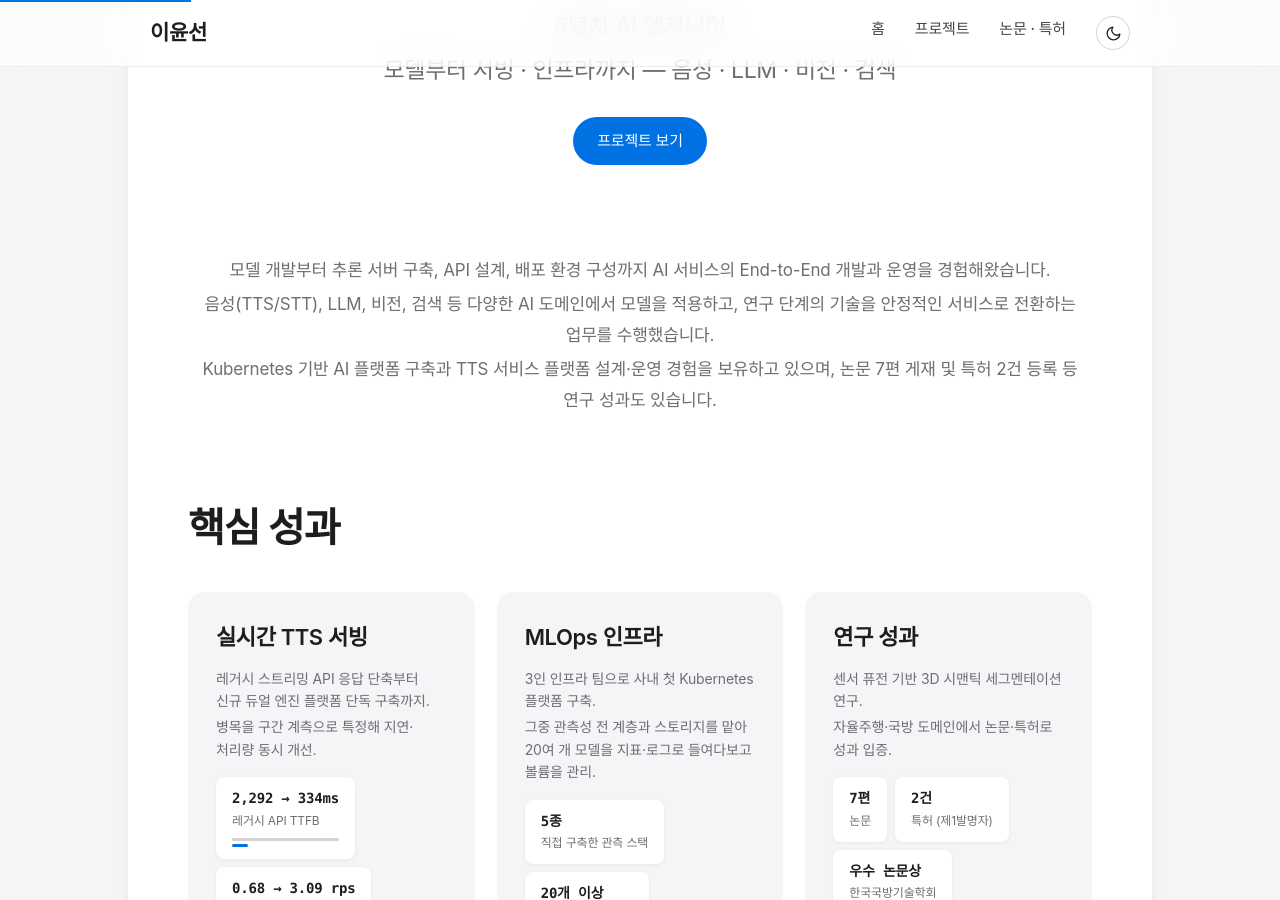
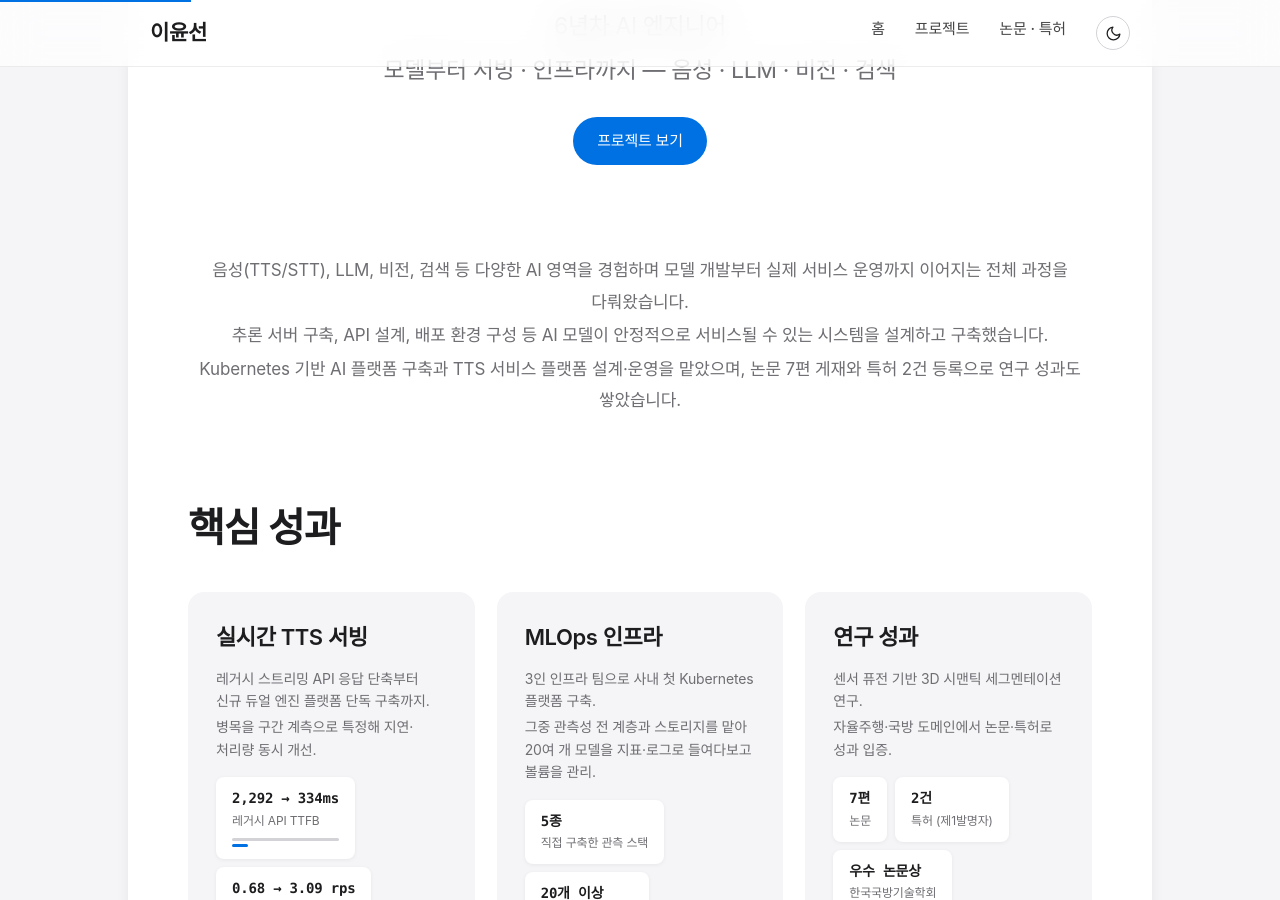
Before and after one commit to ckc5800/ckc5800.github.io, a Jekyll site: the page built from index.html, in a window 1280 px wide and 900 px high, scrolled down 319 px. Built offline with Jekyll 4.4.1, drawn with Linux system fonts in a browser that asks for light colours; some web fonts are replaced.

Commit message:
홈 소개글 재작성 — 도메인 경험·시스템 구축·연구 성과 순으로 재구성

```diff
--- a/index.html
+++ b/index.html
@@ -18,7 +18,7 @@
 </section>
 
 <section class="block">
-    <p class="intro"><span class="sentence">모델 개발부터 추론 서버 구축, API 설계, 배포 환경 구성까지 AI 서비스의 End-to-End 개발과 운영을 경험해왔습니다.</span><span class="sentence">음성(TTS/STT), LLM, 비전, 검색 등 다양한 AI 도메인에서 모델을 적용하고, 연구 단계의 기술을 안정적인 서비스로 전환하는 업무를 수행했습니다.</span><span class="sentence">Kubernetes 기반 AI 플랫폼 구축과 TTS 서비스 플랫폼 설계·운영 경험을 보유하고 있으며, 논문 7편 게재 및 특허 2건 등록 등 연구 성과도 있습니다.</span></p>
+    <p class="intro"><span class="sentence">음성(TTS/STT), LLM, 비전, 검색 등 다양한 AI 영역을 경험하며 모델 개발부터 실제 서비스 운영까지 이어지는 전체 과정을 다뤄왔습니다.</span><span class="sentence">추론 서버 구축, API 설계, 배포 환경 구성 등 AI 모델이 안정적으로 서비스될 수 있는 시스템을 설계하고 구축했습니다.</span><span class="sentence">Kubernetes 기반 AI 플랫폼 구축과 TTS 서비스 플랫폼 설계·운영을 맡았으며, 논문 7편 게재와 특허 2건 등록으로 연구 성과도 쌓았습니다.</span></p>
 </section>
 
 <section class="block">
```
